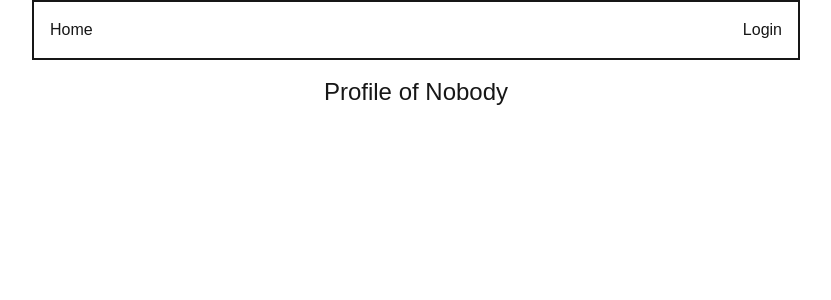
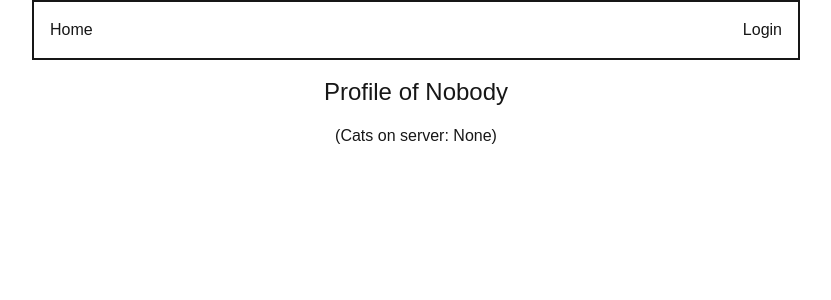
Before and after one commit to rablack/next-auth-howto, a Next.js app: page /profile in a window 1280 px wide. Shown: the top 300 px of the page, without its empty margins (224-1055 px from the left). Built offline with nearby package versions, Linux system fonts and the light colour scheme; no server answers.

Commit message:
Extended the user with cats

```diff
--- a/app/profile/page.tsx
+++ b/app/profile/page.tsx
@@ -1,19 +1,30 @@
 import { auth } from "@/auth";
+import { SessionWithCats } from "@/auth.config";
 import ProfileDetails from "@/components/user/ProfileDetails";
 import { SessionProvider } from "next-auth/react";
 
 const ProfilePage = async () => {
-  const session = await auth();
+  // Example of accessing the session on the server
+  const session: SessionWithCats | null = await auth();
   const user = session?.user;
   const name = user?.name || "Nobody";
+  const cats = user?.cats || "None";
 
   return (
-    <main className="">
-      <div className="flex gap-8 justify-center sm:items-start">
-        <h1 className="p-4 text-2xl">Profile of {name}</h1>
-      </div>
-      <SessionProvider>{user?.name && <ProfileDetails />}</SessionProvider>
-    </main>
+    // Provide the session to the client-side
+    // useSession() hook
+    // in @/components/user/ProfileDetails.tsx
+    <SessionProvider>
+      <main className="">
+        <div className="flex gap-8 justify-center sm:items-start">
+          <h1 className="p-4 text-2xl">Profile of {name}</h1>
+        </div>
+        {user?.name && <ProfileDetails />}
+        <div className="flex gap-8 justify-center sm:items-start">
+          <p className="">(Cats on server: {cats})</p>
+        </div>
+      </main>
+    </SessionProvider>
   );
 };
 
--- a/auth.config.ts
+++ b/auth.config.ts
@@ -45,6 +45,17 @@ interface AuthorizedParams {
   auth: Session | null;
 }
 
+// An example of extending the information
+// sent to the front-end by adding a field to contain
+// the number of cats that they have.
+export interface UserWithCats extends User {
+  cats?: number;
+}
+
+export interface SessionWithCats extends Session {
+  user?: UserWithCats;
+}
+
 export const authConfig = {
   callbacks: {
     // Called when a web token is about to be created
@@ -54,22 +65,25 @@ export const authConfig = {
     jwt({ token, user }: JwtParams): JWT | null {
       if (user) {
         token.id = user.id;
+        console.log("JWT Token:", token);
+        console.log("JWT User:", user);
       }
-      console.log("JWT Token:", token);
-      console.log("JWT User:", user);
       return token;
     },
     // https://authjs.dev/reference/core#session
     // On the server, construct the session information to be
-    // passed to the client.
-    session({ session, token, user }: SessionParams): Session {
+    // passed to the front-end (RSC or client component).
+    session({ session, token, user }: SessionParams): SessionWithCats {
       // In the JWT strategy user (the database user) is not used
       void user;
-      if (typeof token.id === "string" && session.user) {
-        session.user.id = token.id;
+      const newSession: SessionWithCats = structuredClone(session);
+      if (typeof token.id === "string" && newSession.user) {
+        newSession.user.id = token.id;
+        // You can pass extra properties to the client
+        newSession.user.cats = 4;
       }
       console.log("Session:", session);
-      return session;
+      return newSession;
     },
     // https://authjs.dev/reference/core#signin
     // Verify that the user is allowed to sign in. For example check
--- a/components/nav/LoginLogoutBar.tsx
+++ b/components/nav/LoginLogoutBar.tsx
@@ -2,6 +2,7 @@ import { auth, signIn, signOut } from "@/auth";
 import Link from "next/link";
 
 const LoginLogoutBar = async () => {
+  // Access the session from a server component
   const session = await auth();
   const user = session?.user;
   return (
--- a/components/user/ProfileDetails.tsx
+++ b/components/user/ProfileDetails.tsx
@@ -1,4 +1,5 @@
 "use client";
+import { SessionWithCats } from "@/auth.config";
 // Illustrate use of useSession to access details of the
 // session on the client. Note the SessionProvider wrapper
 // in the corresponding server component
@@ -6,14 +7,15 @@
 import { useSession } from "next-auth/react";
 
 const ProfileDetails = () => {
-  const session = useSession();
-  const user = session.data?.user;
+  const sessionHook = useSession();
+  const session: SessionWithCats | null = sessionHook.data;
+  const user = session?.user;
   return (
     <div className="flex justify-center">
-      <table>
-        <tbody>
-          {user &&
-            Object.entries(user).map((entry) => {
+      {user && (
+        <table>
+          <tbody>
+            {Object.entries(user).map((entry) => {
               const capName =
                 entry[0].charAt(0).toUpperCase() + entry[0].slice(1);
               return (
@@ -23,8 +25,9 @@ const ProfileDetails = () => {
                 </tr>
               );
             })}
-        </tbody>
-      </table>
+          </tbody>
+        </table>
+      )}
     </div>
   );
 };
```
